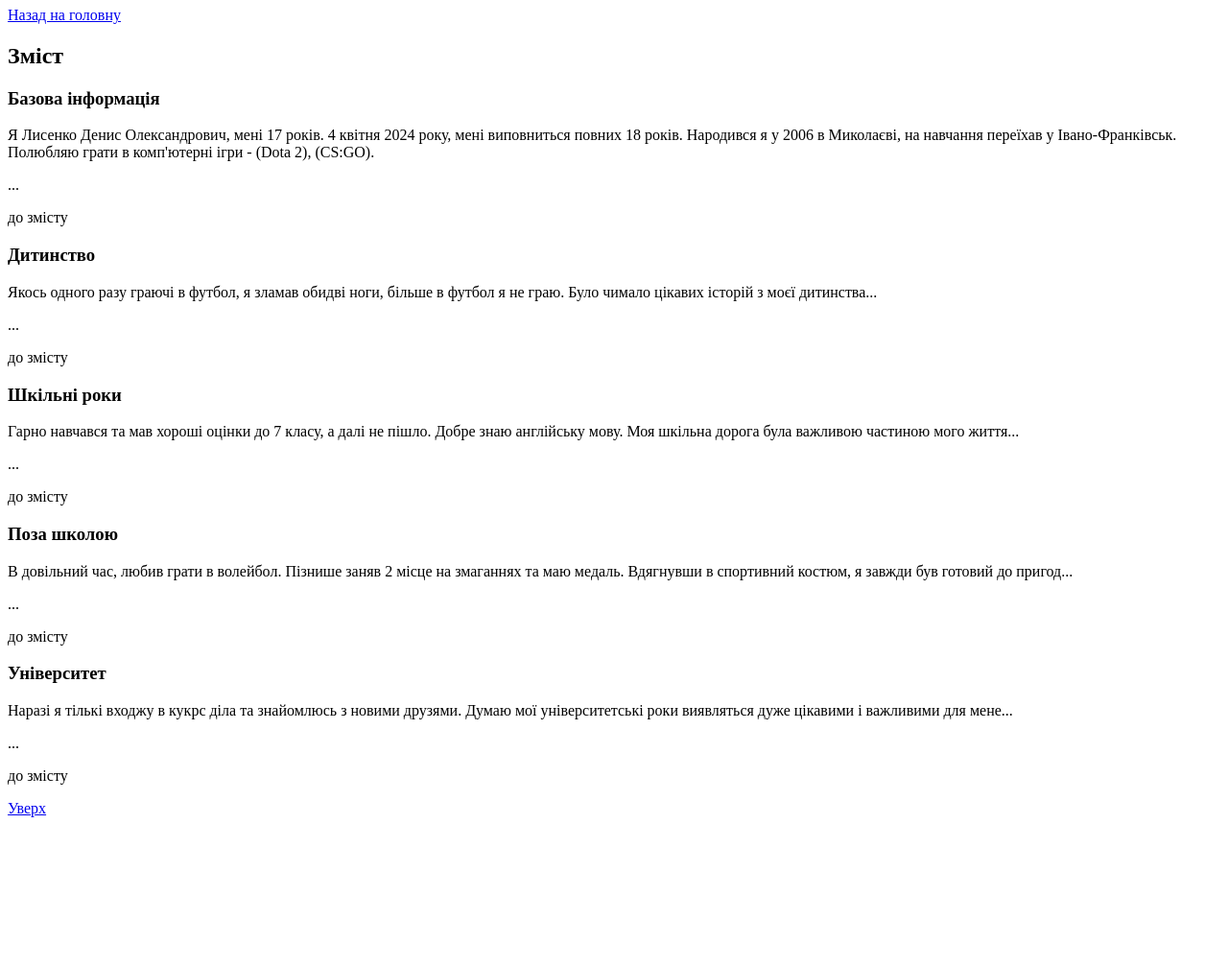
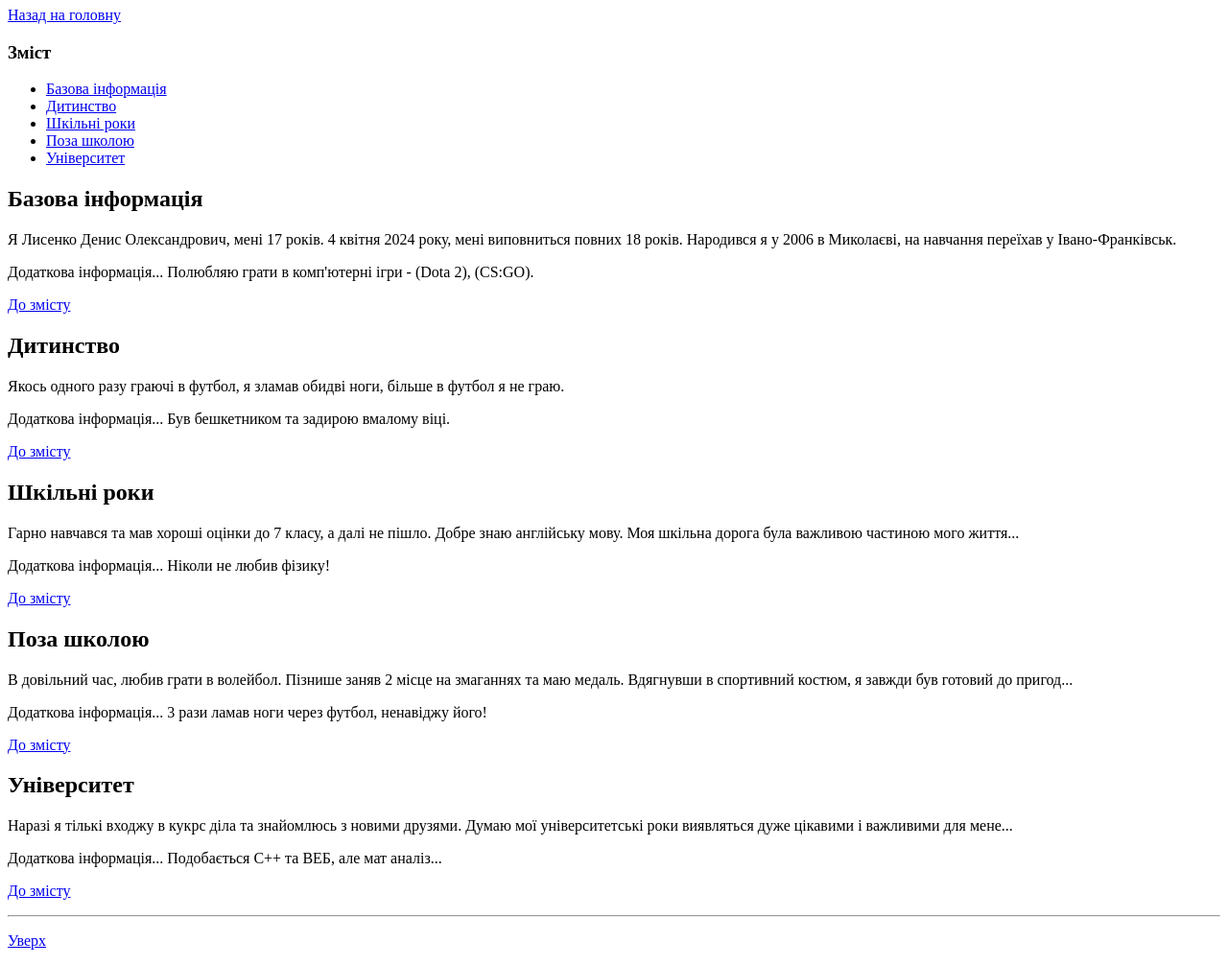
Before and after one commit to DenisLysenko0/2-pract.work, a plain HTML site: page biography.html in a window 1280 px wide. Shown: the part 73-1079 px from the top of the page at 96% size. Before the commit the page ends 941 px from the top, so only its background shows below. Drawn offline with Linux system fonts and the light colour scheme.

Commit message:
Update biography.html

```diff
--- a/biography.html
+++ b/biography.html
@@ -2,48 +2,63 @@
 <html>
 <head>
     <meta charset="UTF-8">
-    <title>Автобіографія Лисенка Дениса Олександровича</title>
+    <title>Автобіографія Лисенка Дениса Олександровича.</title>
 </head>
 <body>
-    <h1>Автобіографія Лисенка Дениса Олександровича</h1>
+    <h1>Автобіографія Лисенка Дениса Олександровича.</h1>
 
     <p><a href="index.html">Назад на головну</a></p>
 
-    <h2>Зміст</h2>
+    <h3>Зміст</h3>
+    <ul>
+        <li><a href="#basic_info">Базова інформація</a></li>
+        <li><a href="#childhood">Дитинство</a></li>
+        <li><a href="#school_years">Шкільні роки</a></li>
+        <li><a href="#extracurricular">Поза школою</a></li>
+        <li><a href="#university">Університет</a></li>
+    </ul>
 
-    <h3>Базова інформація</h3>
+    <article id="basic_info">
+        <h2>Базова інформація</h2>
         <p>Я Лисенко Денис Олександрович, мені 17 років.
          4 квітня 2024 року, мені виповниться повних 18 років.
-    Народився я у 2006 в Миколаєві, на навчання переїхав у Івано-Франківськ.
-    Полюбляю грати в комп'ютерні ігри - (Dota 2), (CS:GO).</p>
-    <p>...</p>
-    <p>до змісту</p>
+         Народився я у 2006 в Миколаєві, на навчання переїхав у Івано-Франківськ.</p>
+        <p>Додаткова інформація... Полюбляю грати в комп'ютерні ігри - (Dota 2), (CS:GO).</p>
+        <p><a href="#top">До змісту</a></p>
+    </article>
 
-    <h3>Дитинство</h3>
-    <p>Якось одного разу граючі в футбол, я зламав обидві ноги, більше в футбол я не граю.
-    Було чимало цікавих історій з моєї дитинства...</p>
-    <p>...</p>
-    <p>до змісту</p>
+    <article id="childhood">
+        <h2>Дитинство</h2>
+        <p>Якось одного разу граючі в футбол, я зламав обидві ноги, більше в футбол я не граю.</p>
+        <p>Додаткова інформація... Був бешкетником та задирою вмалому віці.</p>
+        <p><a href="#top">До змісту</a></p>
+    </article>
 
-    <h3>Шкільні роки</h3>
+    <article id="school_years">
+        <h2>Шкільні роки</h2>
         <p>Гарно навчався та мав хороші оцінки до 7 класу, а далі  не пішло. Добре знаю англійську мову.
          Моя шкільна дорога була важливою частиною мого життя...</p>
-    <p>...</p>
-    <p>до змісту</p>
+        <p>Додаткова інформація... Ніколи не любив фізику!</p>
+        <p><a href="#top">До змісту</a></p>
+    </article>
 
-    <h3>Поза школою</h3>
+    <article id="extracurricular">
+        <h2>Поза школою</h2>
         <p>В довільний час, любив грати в волейбол. Пізнише заняв 2 місце на змаганнях та маю медаль.
          Вдягнувши в спортивний костюм, я завжди був готовий до пригод...</p>
-    <p>...</p>
-    <p>до змісту</p>
+        <p>Додаткова інформація... 3 рази ламав ноги через футбол, ненавіджу його!</p>
+        <p><a href="#top">До змісту</a></p>
+    </article>
 
-    <h3>Університет</h3>
+    <article id="university">
+        <h2>Університет</h2>
         <p>Наразі я тількі входжу в кукрс діла та знайомлюсь з новими друзями.
          Думаю мої університетські роки виявляться дуже цікавими і важливими для мене...</p>
-    <p>...</p>
-    <p>до змісту</p>
+        <p>Додаткова інформація... Подобається С++ та ВЕБ, але мат аналіз...</p>
+        <p><a href="#top">До змісту</a></p>
+    </article>
 
+    <hr>
     <p><a href="#top">Уверх</a></p>
-
 </body>
 </html>
```
Lines whose indentation alone changed are shown as unchanged.
